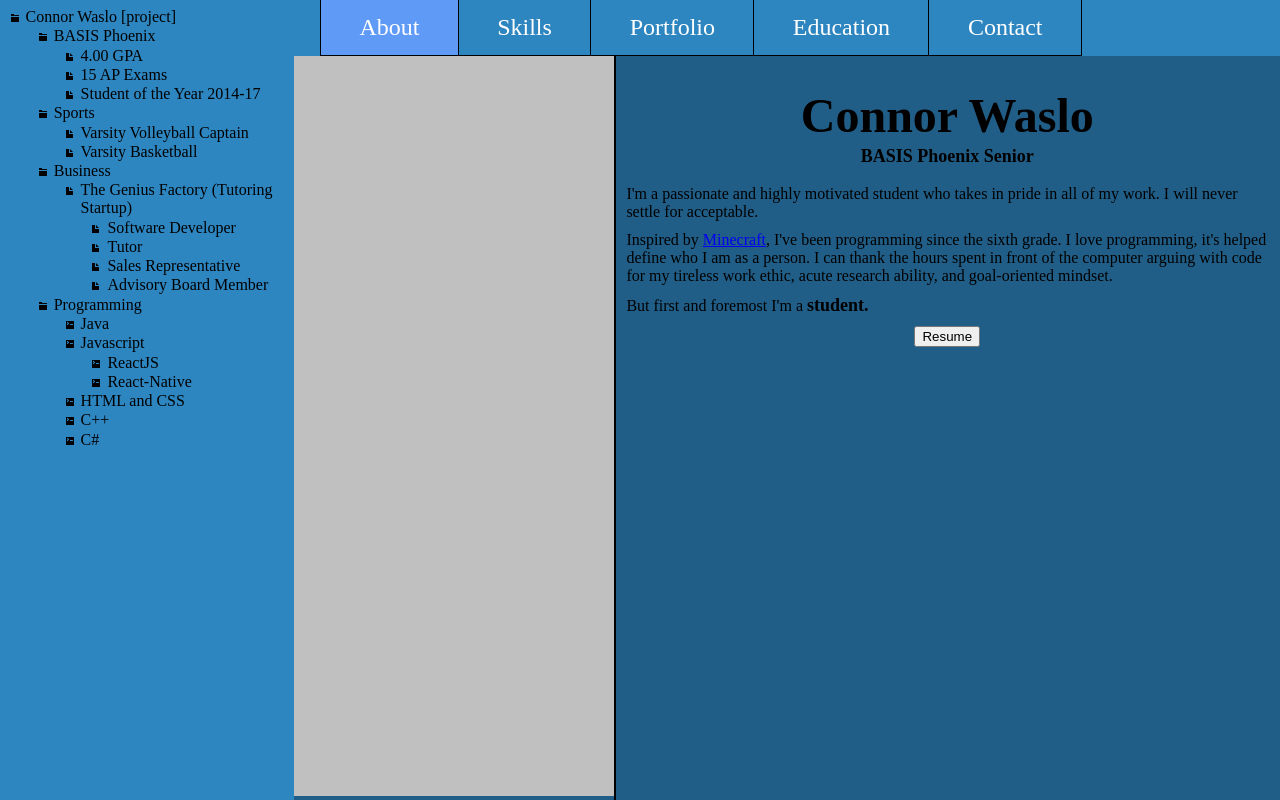
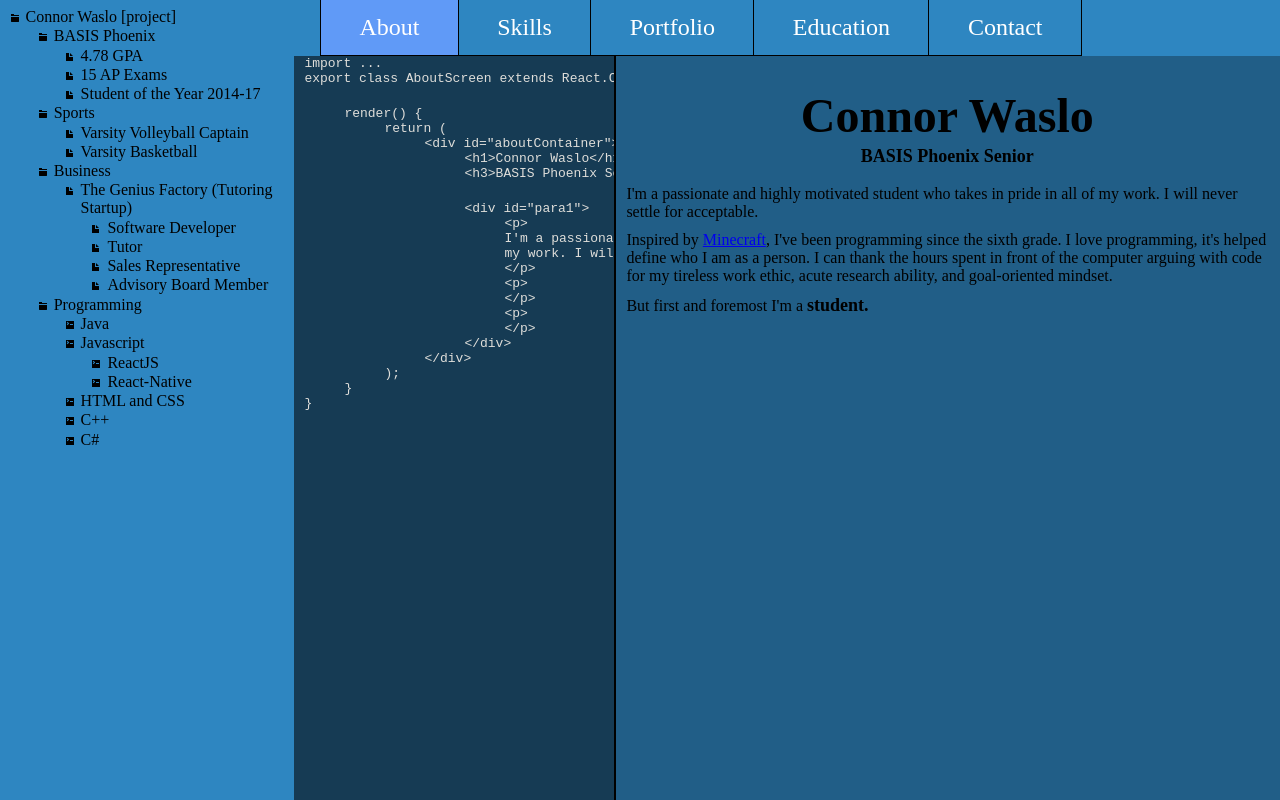
Before and after one commit to connorwaslo/connorwaslo, a React (Create React App) app: page / in a window 1280 px wide. Built offline with nearby package versions, Linux system fonts and the light colour scheme; the HTML template or start-up script is replaced by a standard one.

Commit message:
Source Code view works
Website is completely function. Just needs content now.

```diff
--- a/src/App.css
+++ b/src/App.css
@@ -2,6 +2,7 @@
     overflow: hidden;
     background-color: #215e87;
     min-width: 800px;
+    height: auto;
 }
 
 #leftContainer {
@@ -50,7 +51,7 @@
 }
 
 ::-webkit-scrollbar-thumb {
-    background-color: #163B54;
+    background-color: #0b1f2d;
 }
 
 ::-webkit-scrollbar-corner {
--- a/src/App.js
+++ b/src/App.js
@@ -30,9 +30,7 @@
                 </div>
                 <div id="rightContainer">
                     <div id="source">
-
                         <SourceCode tabs={this.state.tabs}/>
-
                     </div>
                     <div id="content">
                         <ContentPage tabs={this.state.tabs}/>
--- a/src/components/InfoBar.js
+++ b/src/components/InfoBar.js
@@ -13,7 +13,7 @@
                     <ul id="infoListMiddle" className="paddedList">
                         <li>BASIS Phoenix</li>
                             <ul id="infoListSchool" className="paddedList">
-                                <li>4.00 GPA</li>
+                                <li>4.78 GPA</li>
                                 <li>15 AP Exams</li>
                                 <li>Student of the Year 2014-17</li>
                             </ul>
--- a/src/components/SourceCode.js
+++ b/src/components/SourceCode.js
@@ -32,8 +32,6 @@
     render() {
         return (
             <div id="sourceContainer">
-                {/*<img src={require('../res/source-code-images/SourceCodejs-Small.png')}/>*/}
-
                 {this._getCode(this.state.currTab)}
             </div>
         );
@@ -43,9 +41,9 @@
         for (let i = 0; i < this.state.tab.length; i++) {
             if (this.state.tab[i] === 1) {
                 if (i === 0) {
-                    return <div id="aboutSourceContainer"/>
+                    return this._getAboutScreenSource();
                 } else if (i === 1) {
-                    return <div id="skillsSourceContainer"/>
+                    return this._getSkillsScreenSource();
                 } else if (i === 2) {
                     return <div id="portfolioSourceContainer"/>
                 } else if (i === 3) {
@@ -56,4 +54,63 @@
             }
         }
     }
+
+    _getAboutScreenSource() {
+        return (
+            <code id="aboutSourceContainer">
+            <dl>
+                <dt>import ...</dt>
+                <dt className="spaceBelow">export class AboutScreen extends React.Component &#123;</dt>
+                    <dd>render() &#123;</dd>
+                        <dd><dd>return (</dd></dd>
+                            <dd><dd><dd>&lt;div id="aboutContainer"&gt;</dd></dd></dd>
+                                <dd><dd><dd><dd>&lt;h1&gt;Connor Waslo&lt;/h1&gt;</dd></dd></dd></dd>
+                                <dd><dd><dd><dd className="spaceBelow">&lt;h3&gt;BASIS Phoenix Senior&lt;/h3&gt;</dd></dd></dd></dd>
+                                <dd><dd><dd><dd>&lt;div id="para1"&gt;</dd></dd></dd></dd>
+                                    <dd><dd><dd><dd><dd>&lt;p&gt;</dd></dd></dd></dd></dd>
+                                    <dd><dd><dd><dd><dd>I'm a passionate and highly motivated student who takes pride in</dd></dd></dd></dd></dd>
+                                    <dd><dd><dd><dd><dd>my work. I will never settle for acceptable.</dd></dd></dd></dd></dd>
+                                    <dd><dd><dd><dd><dd>&lt;/p&gt;</dd></dd></dd></dd></dd>
+
+                                    <dd><dd><dd><dd><dd>&lt;p&gt;</dd></dd></dd></dd></dd>
+                                    <dd><dd><dd><dd><dd>&lt;/p&gt;</dd></dd></dd></dd></dd>
+                                    <dd><dd><dd><dd><dd>&lt;p&gt;</dd></dd></dd></dd></dd>
+                                    <dd><dd><dd><dd><dd>&lt;/p&gt;</dd></dd></dd></dd></dd>
+                                <dd><dd><dd><dd>&lt;/div&gt;</dd></dd></dd></dd>
+                            <dd><dd><dd>&lt;/div&gt;</dd></dd></dd>
+                        <dd><dd>);</dd></dd>
+                    <dd>&#125;</dd>
+                <dt>&#125;</dt>
+            </dl>
+            </code>
+        );
+    }
+
+    _getSkillsScreenSource() {
+        return (
+            <code id="aboutSourceContainer">
+                <dl>
+                    <dt className="spaceBelow">import ...</dt>
+                    <dt className="spaceBelow">export class SkillsScreen extends React.Component &#123;</dt>
+                        <dd>render() &#123;</dd>
+                            <dd><dd>return (</dd></dd>
+                                <dd><dd><dd>&lt;div id="skillsContainer"&gt;</dd></dd></dd>
+                                <dd><dd><dd><dd>&lt;h1&gt;Skills&lt;/h1&gt;</dd></dd></dd></dd>
+                                <dd><dd><dd><dd className="spaceBelow">&lt;h3&gt;BASIS Phoenix Senior&lt;/h3&gt;</dd></dd></dd></dd>
+                                <dd><dd><dd><dd>&lt;div id="para1"&gt;</dd></dd></dd></dd>
+                                <dd><dd><dd><dd><dd>&lt;p&gt;</dd></dd></dd></dd></dd>
+                                <dd><dd><dd><dd><dd>I will never settle for acceptable.&lt;/p&gt;</dd></dd></dd></dd></dd>
+                                <dd><dd><dd><dd><dd>&lt;p&gt;</dd></dd></dd></dd></dd>
+                                <dd><dd><dd><dd><dd>&lt;/p&gt;</dd></dd></dd></dd></dd>
+                                <dd><dd><dd><dd><dd>&lt;p&gt;</dd></dd></dd></dd></dd>
+                                <dd><dd><dd><dd><dd>&lt;/p&gt;</dd></dd></dd></dd></dd>
+                                <dd><dd><dd><dd>&lt;/div&gt;</dd></dd></dd></dd>
+                                <dd><dd><dd>&lt;/div&gt;</dd></dd></dd>
+                            <dd><dd>);</dd></dd>
+                        <dd>&#125;</dd>
+                    <dt>&#125;</dt>
+                </dl>
+            </code>
+        );
+    }
 }
--- a/src/components/screens/AboutScreen.js
+++ b/src/components/screens/AboutScreen.js
@@ -24,9 +24,9 @@
                     </p>
                 </div>
 
-                <div id="resume">
+                {/*<div id="resume">
                     <button onClick={this._openResume.bind(this)}>Resume</button>
-                </div>
+                </div>*/}
             </div>
         );
     }
--- a/src/styles/ContentPage.css
+++ b/src/styles/ContentPage.css
@@ -28,6 +28,10 @@
     font-size: 18px;
 }
 
+pre code {
+    white-space: pre;
+}
+
 #resume {
     text-align: center;
 }
--- a/src/styles/SourceCode.css
+++ b/src/styles/SourceCode.css
@@ -1,22 +1,24 @@
+.spaceBelow {
+    margin-bottom: 20px;
+}
+
 #sourceContainer {
     min-width: 300px;
     width: 25vw;
     height: 93vh;
     border-right: 2px solid black;
     overflow: auto;
+    background-color: #163B54;
+    color: #dfdeda;
 }
 
-#sourceContainer img {
-    width: 55vw;
-    height: 92.5vh;
-    overflow: scroll;
-}
-
-#aboutSourceContainer {
-    background-color: silver;
+#aboutSourceContainer dl {
     min-width: 300px;
-    width: 55vw;
-    height: 92.5vh;
+    width: 24.7vw;
+    height: 91.8vh;
+    padding-left: 10px;
+    border: none;
+    white-space: pre;
 }
 
 #skillsSourceContainer {
@@ -24,18 +26,25 @@
     width: 55vw;
     height: 92.5vh;
 }
+
 #portfolioSourceContainer {
     background-color: green;
     width: 55vw;
     height: 92.5vh;
 }
+
 #educationSourceContainer {
     background-color: blue;
     width: 55vw;
     height: 92.5vh;
 }
+
 #contactSourceContainer {
     background-color: purple;
     width: 55vw;
     height: 92.5vh;
 }
+
+code dl {
+    margin: 0;
+}
--- a/src/styles/screens/AboutScreen.css
+++ b/src/styles/screens/AboutScreen.css
@@ -16,6 +16,10 @@
     margin: 10px;
 }
 
+pre code {
+    white-space: pre;
+}
+
 #para1 p b {
     font-size: 18px;
 }
```
